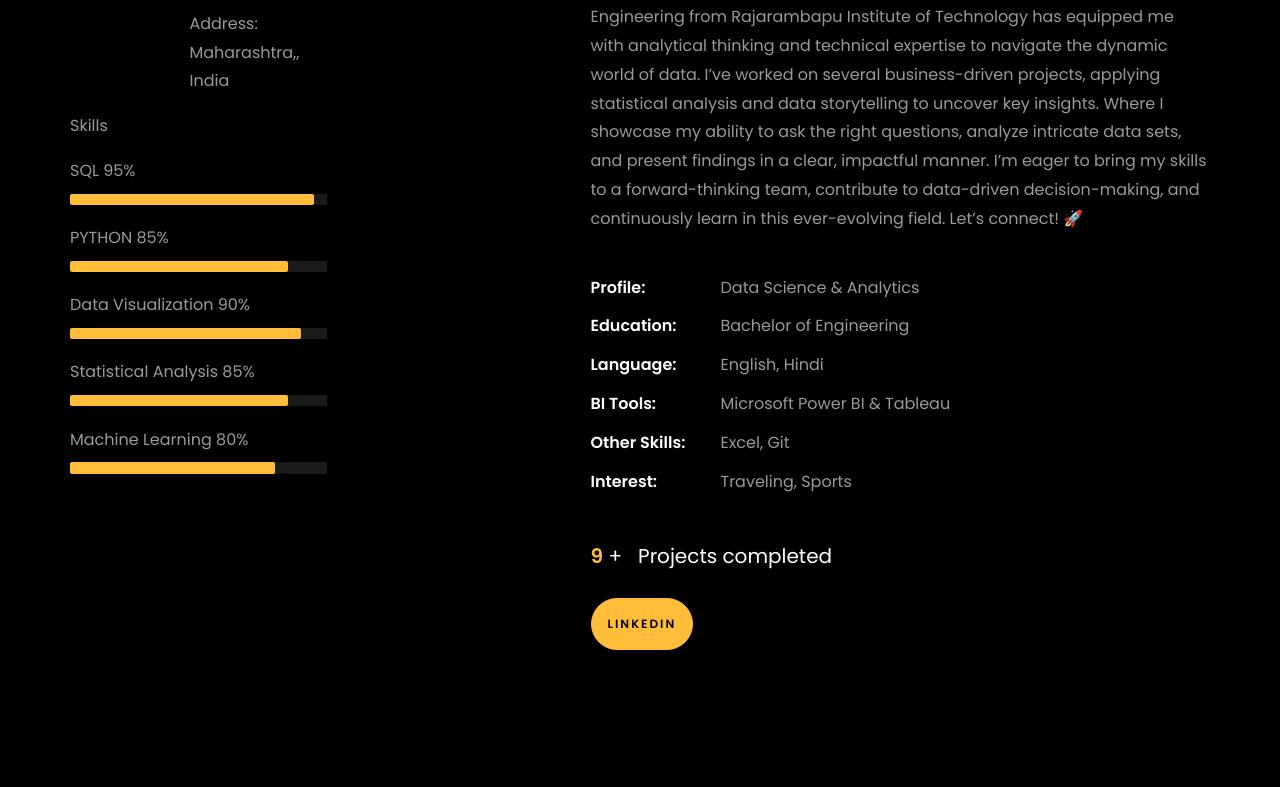
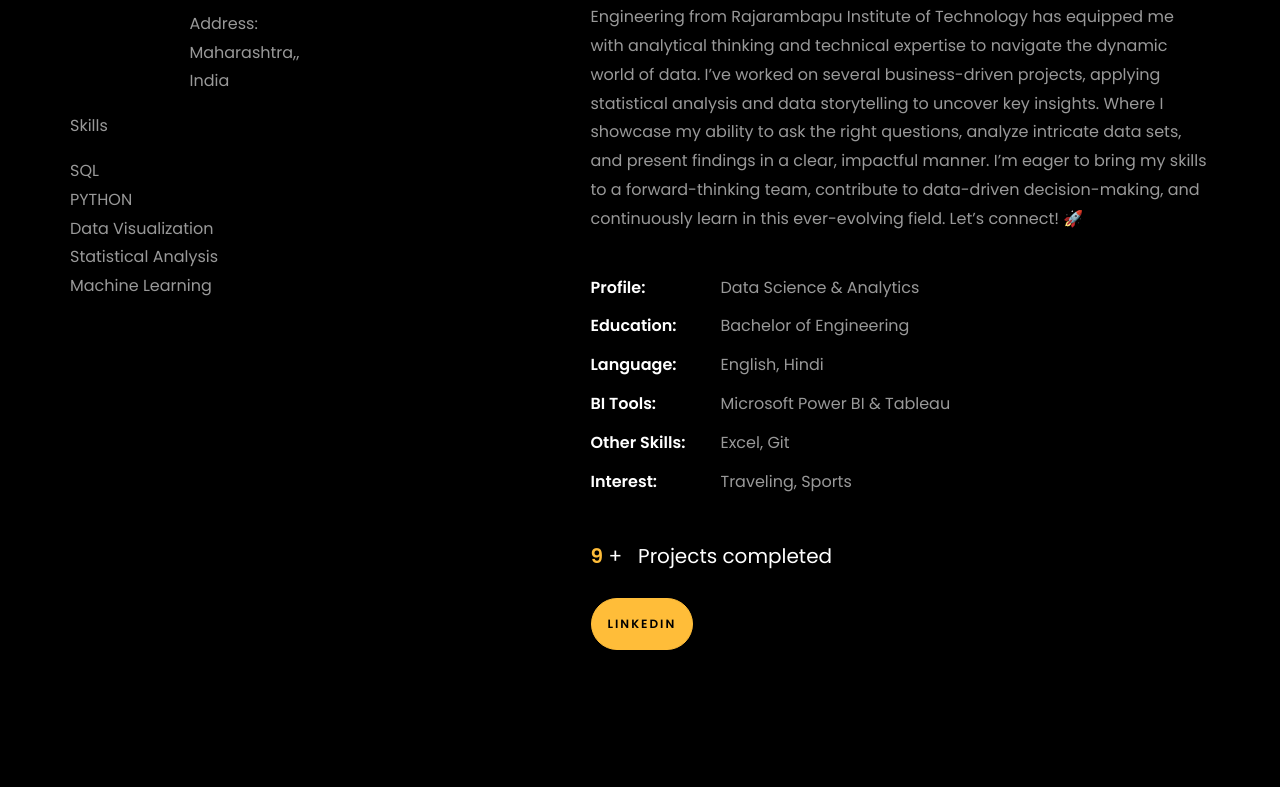
Before and after one commit to bhaviknagre/bhaviknagre.github.io, a plain HTML site: page index.html in a window 1280 px wide. Shown: the part 1073-1860 px from the top of the page. Drawn offline with Linux system fonts and the light colour scheme; animation ran at ten frames a second; files whose address does not match are found by name.

Commit message:
Update index.html

```diff
--- a/index.html
+++ b/index.html
@@ -224,38 +224,19 @@
 									</div>
 								  </div>
 
-								<div class="skill-mf">
-									<p class="title-s">Skills</p>
-									<span>SQL</span> <span class="pull-right">95%</span>
-									<div class="progress">
-										<div class="progress-bar" role="progressbar" style="width: 95%;" aria-valuenow="95" aria-valuemin="0"
-											aria-valuemax="100"></div>
-									</div>
+                  <div class="skill-mf">
+                    <p class="title-s">Skills</p>
+                    <span>SQL</span> <span class="pull-right"></span>
+                    <br>
+                    <span>PYTHON</span> <span class="pull-right"></span>
+                    <br>
+                    <span>Data Visualization</span> <span class="pull-right"></span>
+                    <br>
+                    <span>Statistical Analysis</span> <span class="pull-right"></span>
+                    <br>
+                    <span>Machine Learning</span> <span class="pull-right"></span>
+                </div>
 
-									<span>PYTHON</span> <span class="pull-right">85%</span>
-									<div class="progress">
-										<div class="progress-bar" role="progressbar" style="width: 85%" aria-valuenow="85" aria-valuemin="0"
-											aria-valuemax="100"></div>
-									</div>
-
-									<span>Data Visualization</span> <span class="pull-right">90%</span>
-									<div class="progress">
-										<div class="progress-bar" role="progressbar" style="width: 90%" aria-valuenow="90" aria-valuemin="0"
-											aria-valuemax="100"></div>
-									</div>
-
-									<span>Statistical Analysis</span> <span class="pull-right">85%</span>
-									<div class="progress">
-										<div class="progress-bar" role="progressbar" style="width: 85%" aria-valuenow="85" aria-valuemin="0"
-											aria-valuemax="100"></div>
-									</div>
-
-									<span>Machine Learning</span> <span class="pull-right">80%</span>
-									<div class="progress">
-										<div class="progress-bar" role="progressbar" style="width: 80%" aria-valuenow="80" aria-valuemin="0"
-											aria-valuemax="100"></div>
-									</div>
-								</div>
 							</div>
 						</div>
 					</div>
```
